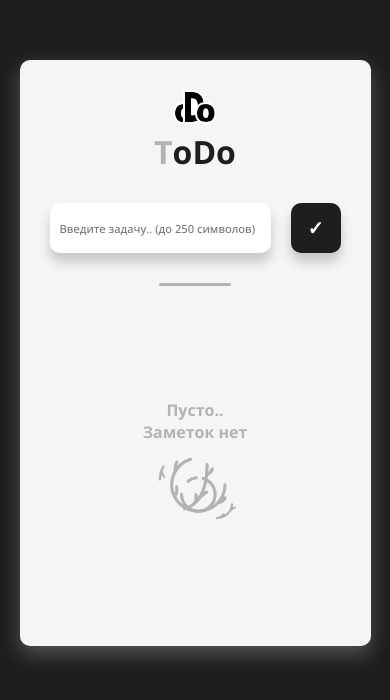
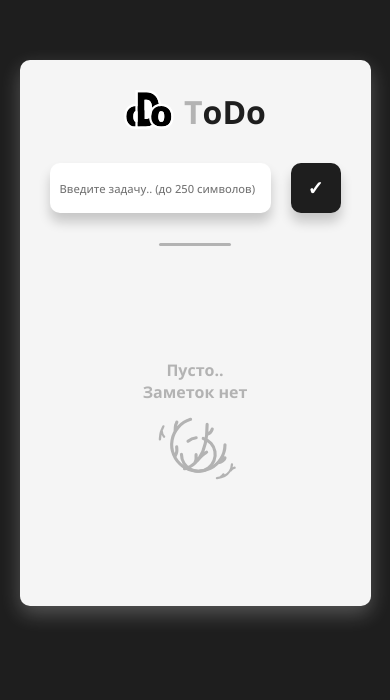
Before and after one commit to VoldM0re/ToDo, a plain HTML site: page index.html in a window 390 px wide. Shown: the part 162-862 px from the top of the page. Drawn offline with Linux system fonts and the light colour scheme.

Commit message:
Небольшие исправления и чистка css-кода

```diff
--- a/styles.css
+++ b/styles.css
@@ -4,7 +4,6 @@ html {
     margin: 0;
     padding: 0;
     border: none;
-    /* outline: 2px solid red; */
 }
 
 :root {
@@ -20,21 +19,31 @@ html {
 }
 
 body {
-    padding: 222px 0 0;
     display: flex;
     justify-content: center;
     min-height: 100vh;
+    padding: 222px 0 0;
+    font-size: 12pt;
     font-family: "Open Sans";
     font-style: normal;
     font-weight: 500;
     color: var(--blackish);
     background-color: var(--blackish);
     -ms-overflow-style: none;
-    font-size: 12pt;
 }
 
 body::-webkit-scrollbar {
     display: none;
+}
+
+.logo {
+    width: 75px
+}
+
+.logo-box {
+    display: flex;
+    align-items: flex-start;
+    gap: 10px;
 }
 
 h1 {
@@ -51,13 +60,13 @@ h1 {
 }
 
 main {
-    margin: 0 0 200px 0;
     display: flex;
     flex-direction: column;
     align-items: center;
     gap: 30px;
     width: 500px;
     height: max-content;
+    margin: 0 0 200px 0;
     padding: 30px;
     text-align: center;
     background-color: var(--whiteish);
@@ -92,10 +101,10 @@ hr {
 }
 
 .task {
-    cursor: pointer;
     height: fit-content;
     text-align: left;
     word-break: break-word;
+    cursor: pointer;
 }
 
 .task:active {
@@ -141,8 +150,8 @@ hr {
 }
 
 .action_button:hover {
+    color: var(--blackish);
     transform: scale(1.05);
-    color: var(--blackish);
 }
 
 .action_button:active {
@@ -179,8 +188,8 @@ hr {
 
 @media (max-width: 991px) {
     body {
+        background-position: center !important;
         background-size: contain !important;
-        background-position: center !important;
     }
 
     main {
@@ -198,6 +207,16 @@ hr {
         width: 90%;
     }
 
+    .logo {
+        width: 50px
+    }
+
+    .logo-box {
+        display: flex;
+        align-items: flex-start;
+        gap: 10px;
+    }
+
     .task-input {
         font-size: .7rem;
     }
@@ -209,15 +228,15 @@ hr {
 
 @media (max-width: 380px) {
     body {
-        padding: 30px 0;
         display: flex;
         justify-content: center;
         align-items: center;
+        padding: 30px 0;
     }
 
     main {
+        margin: 0;
         padding: 30px 15px;
-        margin: 0;
     }
 
     .logo {
@@ -235,8 +254,8 @@ hr {
     }
 
     .task-input {
+        min-width: 220px;
         height: auto;
-        min-width: 220px;
     }
 
     .task-box {
@@ -244,8 +263,8 @@ hr {
     }
 
     .action_button {
+        width: 40px;
         min-width: 40px;
-        width: 40px;
         min-height: 40px;
         font-size: .8rem;
     }
```
